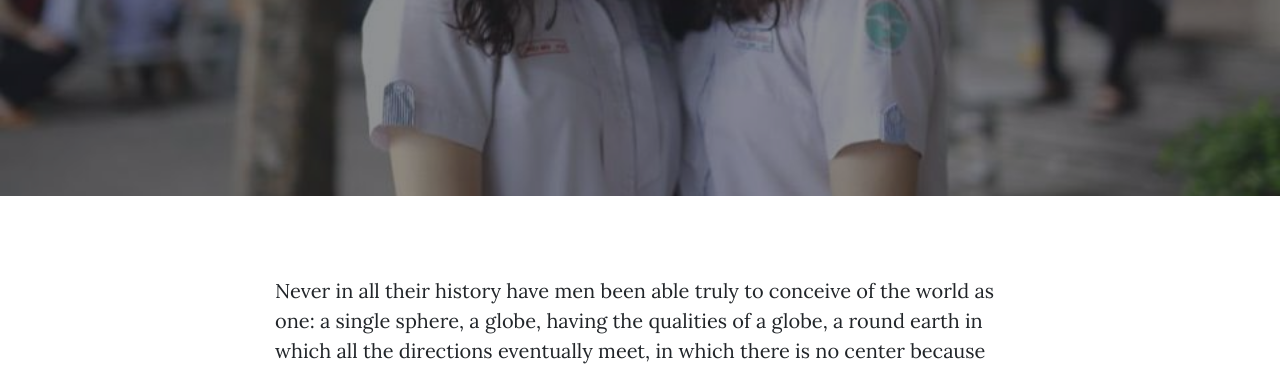
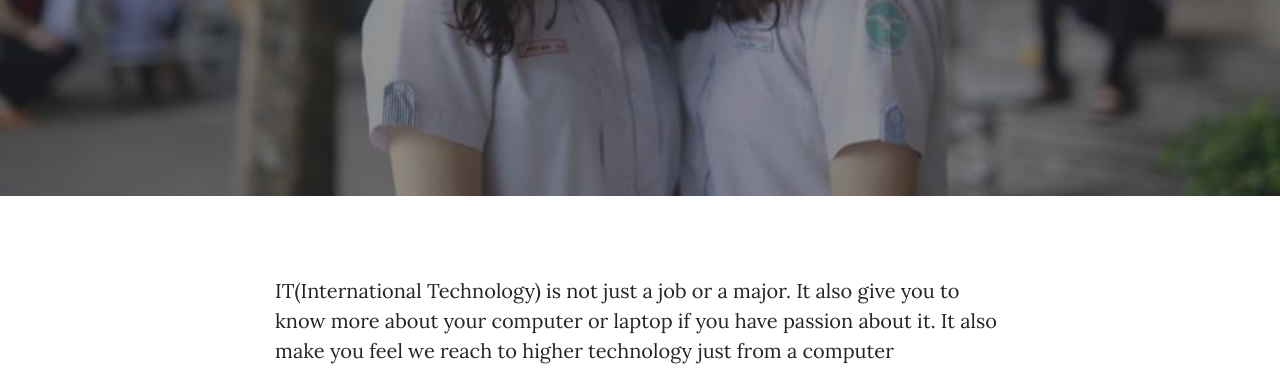
Before and after one commit to loithanhphong0906/18130175, a website: page post.html in a window 1280 px wide. Shown: the part 431-800 px from the top of the page. Drawn offline with nearby package versions, Linux system fonts and the light colour scheme.

Commit message:
Update post.html

```diff
--- a/post.html
+++ b/post.html
@@ -75,7 +75,7 @@
     <div class="container">
       <div class="row">
         <div class="col-lg-8 col-md-10 mx-auto">
-          <p>Never in all their history have men been able truly to conceive of the world as one: a single sphere, a globe, having the qualities of a globe, a round earth in which all the directions eventually meet, in which there is no center because every point, or none, is center — an equal earth which all men occupy as equals. The airman's earth, if free men make it, will be truly round: a globe in practice, not in theory.</p>
+          <p>IT(International Technology) is not just a job or a major. It also give you to know more about your computer or laptop if you have passion about it. It also make you feel we reach to higher technology just from a computer</p>
 
           <p>Science cuts two ways, of course; its products can be used for both good and evil. But there's no turning back from science. The early warnings about technological dangers also come from science.</p>
 
```
